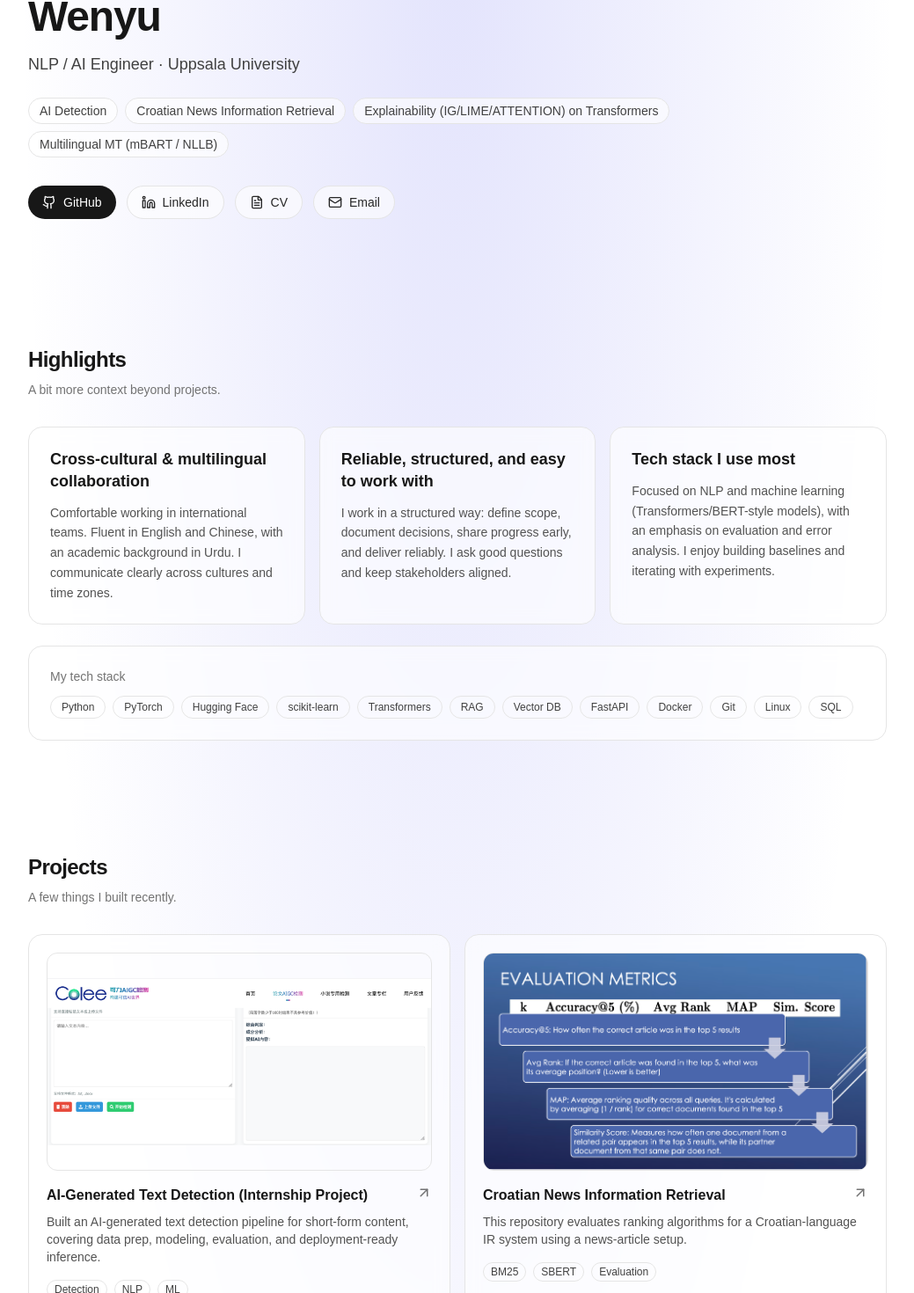
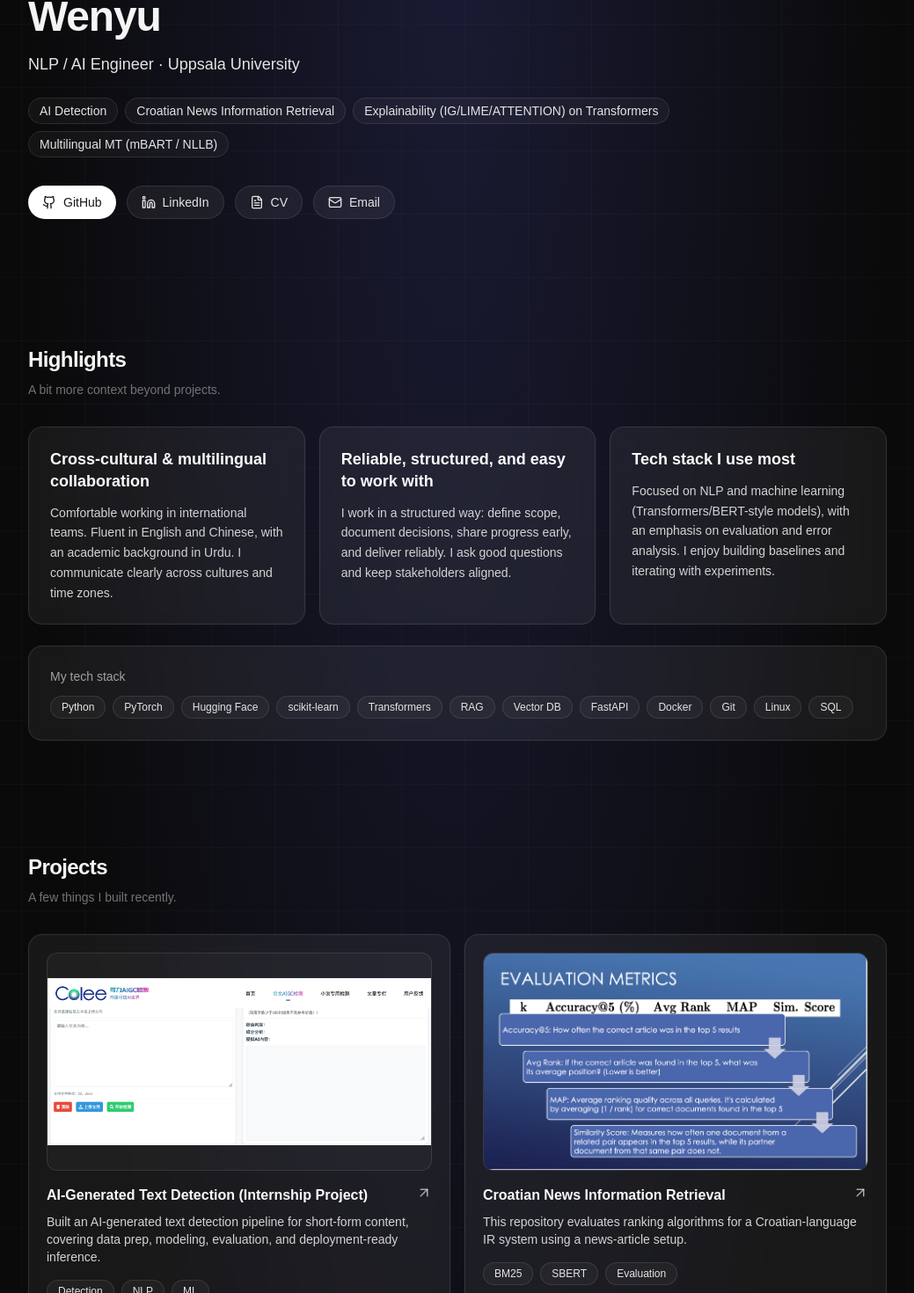
Before and after one commit to 0x0checo/MyWebsite, a Next.js app: page / in a window 1280 px wide. Shown: the part 117-1587 px from the top of the page at 88% size, without its empty margins (120-1159 px from the left). Built offline with nearby package versions, Linux system fonts and the light colour scheme.

Commit message:
fix background

```diff
--- a/src/app/globals.css
+++ b/src/app/globals.css
@@ -5,18 +5,16 @@
   --foreground: #171717;
 }
 
+html.dark {
+  --background: #0a0a0a;
+  --foreground: #f5f5f5;
+}
+
 @theme inline {
   --color-background: var(--background);
   --color-foreground: var(--foreground);
   --font-sans: var(--font-geist-sans);
   --font-mono: var(--font-geist-mono);
-}
-
-@media (prefers-color-scheme: dark) {
-  :root {
-    --background: #0a0a0a;
-    --foreground: #ededed;
-  }
 }
 
 body {
--- a/src/components/sections/About.tsx
+++ b/src/components/sections/About.tsx
@@ -4,12 +4,14 @@ import { site } from "@/data/site";
 export function About() {
   return (
     <Section id="about" title="About" subtitle="Short and focused.">
-      <div className="group rounded-2xl border border-neutral-200 bg-white/60 p-6 backdrop-blur
+      <div
+        className="group rounded-2xl border border-white/10 bg-white/[0.06] p-6 backdrop-blur
+shadow-[0_0_0_1px_rgba(255,255,255,0.02)]
 transition-all duration-200
-hover:-translate-y-1 hover:shadow-lg hover:shadow-neutral-900/10 hover:border-neutral-300 hover:bg-white
-dark:border-neutral-800 dark:bg-neutral-950/40 dark:hover:bg-neutral-950 dark:hover:border-neutral-700 dark:hover:shadow-neutral-900/40
-">
-        <p className="whitespace-pre-line leading-relaxed text-neutral-700 dark:text-neutral-200">
+hover:-translate-y-1 hover:border-white/20 hover:bg-white/[0.08]
+hover:shadow-[0_10px_30px_rgba(0,0,0,0.35),0_0_0_1px_rgba(255,255,255,0.04)]"
+      >
+        <p className="whitespace-pre-line leading-relaxed text-neutral-200">
           {site.about}
         </p>
       </div>
--- a/src/components/sections/Hero.tsx
+++ b/src/components/sections/Hero.tsx
@@ -7,21 +7,21 @@ export function Hero() {
     <section id="home" className="py-20">
       <div className="mx-auto w-full max-w-5xl px-6">
         <div className="max-w-3xl">
-          <p className="text-sm text-neutral-500 dark:text-neutral-400">
-            {site.location}
-          </p>
+          <p className="text-sm text-neutral-400">{site.location}</p>
+
           <div className="mt-3">
             <AnimatedText text={site.name} />
           </div>
-          <p className="mt-4 text-lg text-neutral-700 dark:text-neutral-200">
-            {site.tagline}
-          </p>
+
+          <p className="mt-4 text-lg text-neutral-200">{site.tagline}</p>
 
           <ul className="mt-6 flex flex-wrap gap-2">
             {site.highlights.map((h) => (
               <li
                 key={h}
-                className="rounded-full border border-neutral-200 bg-white/60 px-3 py-1 text-sm text-neutral-700 backdrop-blur dark:border-neutral-800 dark:bg-neutral-950/40 dark:text-neutral-200"
+                className="rounded-full border border-white/10 bg-white/[0.04] px-3 py-1 text-sm text-neutral-200 backdrop-blur
+transition-all duration-200
+hover:-translate-y-0.5 hover:bg-white/[0.06] hover:border-white/20"
               >
                 {h}
               </li>
@@ -29,32 +29,44 @@ export function Hero() {
           </ul>
 
           <div className="mt-8 flex flex-wrap gap-3">
+            {/* Primary button (保持对比度更强一点) */}
             <a
-              className="inline-flex items-center gap-2 rounded-full bg-neutral-900 px-4 py-2 text-sm text-white hover:opacity-90 dark:bg-white dark:text-neutral-900"
+              className="inline-flex items-center gap-2 rounded-full bg-white text-neutral-900 px-4 py-2 text-sm
+transition-all duration-200 hover:-translate-y-0.5 hover:opacity-95"
               href={site.links.github}
               target="_blank"
               rel="noreferrer"
             >
               <Github size={16} /> GitHub
             </a>
+
+            {/* Glass buttons */}
             <a
-              className="inline-flex items-center gap-2 rounded-full border border-neutral-200 bg-white/60 px-4 py-2 text-sm text-neutral-800 hover:bg-white dark:border-neutral-800 dark:bg-neutral-950/40 dark:text-neutral-100 dark:hover:bg-neutral-950"
+              className="inline-flex items-center gap-2 rounded-full border border-white/10 bg-white/[0.06] px-4 py-2 text-sm text-neutral-200 backdrop-blur
+transition-all duration-200
+hover:-translate-y-0.5 hover:bg-white/[0.08] hover:border-white/20"
               href={site.links.linkedin}
               target="_blank"
               rel="noreferrer"
             >
               <Linkedin size={16} /> LinkedIn
             </a>
+
             <a
-              className="inline-flex items-center gap-2 rounded-full border border-neutral-200 bg-white/60 px-4 py-2 text-sm text-neutral-800 hover:bg-white dark:border-neutral-800 dark:bg-neutral-950/40 dark:text-neutral-100 dark:hover:bg-neutral-950"
+              className="inline-flex items-center gap-2 rounded-full border border-white/10 bg-white/[0.06] px-4 py-2 text-sm text-neutral-200 backdrop-blur
+transition-all duration-200
+hover:-translate-y-0.5 hover:bg-white/[0.08] hover:border-white/20"
               href={site.links.cv}
               target="_blank"
               rel="noreferrer"
             >
               <FileText size={16} /> CV
             </a>
+
             <a
-              className="inline-flex items-center gap-2 rounded-full border border-neutral-200 bg-white/60 px-4 py-2 text-sm text-neutral-800 hover:bg-white dark:border-neutral-800 dark:bg-neutral-950/40 dark:text-neutral-100 dark:hover:bg-neutral-950"
+              className="inline-flex items-center gap-2 rounded-full border border-white/10 bg-white/[0.06] px-4 py-2 text-sm text-neutral-200 backdrop-blur
+transition-all duration-200
+hover:-translate-y-0.5 hover:bg-white/[0.08] hover:border-white/20"
               href={site.links.email}
             >
               <Mail size={16} /> Email
--- a/src/components/sections/Highlights.tsx
+++ b/src/components/sections/Highlights.tsx
@@ -19,33 +19,38 @@ export function Highlights() {
             whileInView={{ opacity: 1, y: 0 }}
             viewport={{ once: true, amount: 0.2 }}
             transition={{ delay: idx * 0.05, duration: 0.35 }}
-            className="rounded-2xl border border-neutral-200 bg-white/60 p-6 backdrop-blur
+            className="rounded-2xl border border-white/10 bg-white/[0.06] p-6 backdrop-blur
+shadow-[0_0_0_1px_rgba(255,255,255,0.02)]
 transition-all duration-200
-hover:-translate-y-1 hover:shadow-lg hover:shadow-neutral-900/10 hover:border-neutral-300 hover:bg-white
-dark:border-neutral-800 dark:bg-neutral-950/40 dark:hover:bg-neutral-950 dark:hover:border-neutral-700 dark:hover:shadow-neutral-900/40"
+hover:-translate-y-1 hover:border-white/20 hover:bg-white/[0.08]
+hover:shadow-[0_10px_30px_rgba(0,0,0,0.35),0_0_0_1px_rgba(255,255,255,0.04)]"
           >
-            <h3 className="text-lg font-semibold leading-snug">
+            <h3 className="text-lg font-semibold leading-snug text-neutral-50">
               {item.title}
             </h3>
-            <p className="mt-3 text-sm leading-relaxed text-neutral-600 dark:text-neutral-300">
+            <p className="mt-3 text-sm leading-relaxed text-neutral-300">
               {item.body}
             </p>
           </motion.div>
         ))}
       </div>
 
-      <div className="mt-6 group rounded-2xl border border-neutral-200 bg-white/60 p-6 backdrop-blur
+      <div
+        className="mt-6 rounded-2xl border border-white/10 bg-white/[0.06] p-6 backdrop-blur
+shadow-[0_0_0_1px_rgba(255,255,255,0.02)]
 transition-all duration-200
-hover:-translate-y-1 hover:shadow-lg hover:shadow-neutral-900/10 hover:border-neutral-300 hover:bg-white
-dark:border-neutral-800 dark:bg-neutral-950/40 dark:hover:bg-neutral-950 dark:hover:border-neutral-700 dark:hover:shadow-neutral-900/40">
-        <p className="text-sm text-neutral-500 dark:text-neutral-400">
-          My tech stack
-        </p>
+hover:-translate-y-1 hover:border-white/20 hover:bg-white/[0.08]
+hover:shadow-[0_10px_30px_rgba(0,0,0,0.35),0_0_0_1px_rgba(255,255,255,0.04)]"
+      >
+        <p className="text-sm text-neutral-400">My tech stack</p>
+
         <div className="mt-3 flex flex-wrap gap-2">
           {site.techStack.map((t) => (
             <span
               key={t}
-              className="rounded-full border border-neutral-200 px-3 py-1 text-xs text-neutral-700 dark:border-neutral-800 dark:text-neutral-200"
+              className="rounded-full border border-white/10 bg-white/[0.04] px-3 py-1 text-xs text-neutral-200
+transition-all duration-200
+hover:-translate-y-0.5 hover:bg-white/[0.06] hover:border-white/20"
             >
               {t}
             </span>
--- a/src/components/sections/Projects.tsx
+++ b/src/components/sections/Projects.tsx
@@ -8,11 +8,7 @@ import { ArrowUpRight } from "lucide-react";
 
 export function Projects() {
   return (
-    <Section
-      id="projects"
-      title="Projects"
-      subtitle="A few things I built recently."
-    >
+    <Section id="projects" title="Projects" subtitle="A few things I built recently.">
       <div className="grid gap-4 sm:grid-cols-2">
         {site.projects.map((p, idx) => (
           <motion.a
@@ -24,38 +20,44 @@ export function Projects() {
             whileInView={{ opacity: 1, y: 0 }}
             viewport={{ once: true, amount: 0.2 }}
             transition={{ delay: idx * 0.05, duration: 0.35 }}
-            className="group rounded-2xl border border-neutral-200 bg-white/60 p-5 backdrop-blur
+            className="group rounded-2xl border border-white/10 bg-white/[0.06] p-5 backdrop-blur
+shadow-[0_0_0_1px_rgba(255,255,255,0.02)]
 transition-all duration-200
-hover:-translate-y-1 hover:shadow-lg hover:shadow-neutral-900/10 hover:border-neutral-300 hover:bg-white
-dark:border-neutral-800 dark:bg-neutral-950/40 dark:hover:bg-neutral-950 dark:hover:border-neutral-700 dark:hover:shadow-neutral-900/40"
+hover:-translate-y-1 hover:border-white/20 hover:bg-white/[0.08]
+hover:shadow-[0_10px_30px_rgba(0,0,0,0.35),0_0_0_1px_rgba(255,255,255,0.04)]"
           >
             {p.thumbnail ? (
-              <div className="mb-4 overflow-hidden rounded-xl border border-neutral-200 dark:border-neutral-800">
+              <div className="mb-4 overflow-hidden rounded-xl border border-white/10 bg-white/[0.03]">
                 <div className="relative aspect-[16/9] w-full">
                   <Image
                     src={p.thumbnail}
                     alt={p.thumbnailAlt ?? p.title}
                     fill
-                    className="object-contain bg-white]"
+                    className="object-contain transition-transform duration-200 group-hover:scale-[1.02]"
                     sizes="(max-width: 640px) 100vw, 50vw"
                     priority={idx < 2}
                   />
                 </div>
-               </div>
-             ) : null}
+              </div>
+            ) : null}
 
             <div className="flex items-start justify-between gap-3">
-              <h3 className="text-base font-semibold">{p.title}</h3>
-              <ArrowUpRight className="opacity-60 transition group-hover:opacity-100" size={18} />
+              <h3 className="text-base font-semibold text-neutral-50">{p.title}</h3>
+              <ArrowUpRight
+                className="text-neutral-200/70 transition group-hover:text-neutral-50"
+                size={18}
+              />
             </div>
-            <p className="mt-2 text-sm text-neutral-600 dark:text-neutral-300">
-              {p.description}
-            </p>
+
+            <p className="mt-2 text-sm text-neutral-300">{p.description}</p>
+
             <div className="mt-4 flex flex-wrap gap-2">
               {p.tags.map((t) => (
                 <span
                   key={t}
-                  className="rounded-full border border-neutral-200 px-2 py-0.5 text-xs text-neutral-700 dark:border-neutral-800 dark:text-neutral-200"
+                  className="rounded-full border border-white/10 bg-white/[0.04] px-3 py-1 text-xs text-neutral-200
+transition-all duration-200
+hover:-translate-y-0.5 hover:bg-white/[0.06] hover:border-white/20"
                 >
                   {t}
                 </span>
```
Also changed, not shown: src/components/sections/Contact.tsx (+11 -6 lines).
